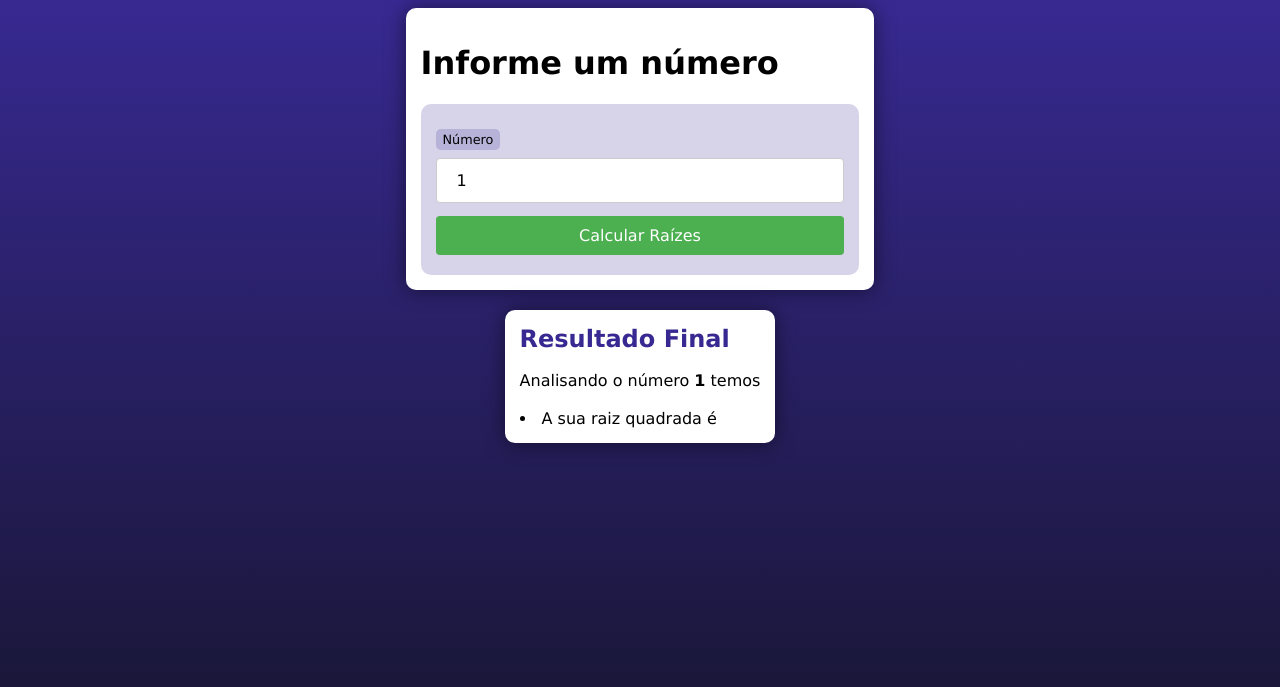
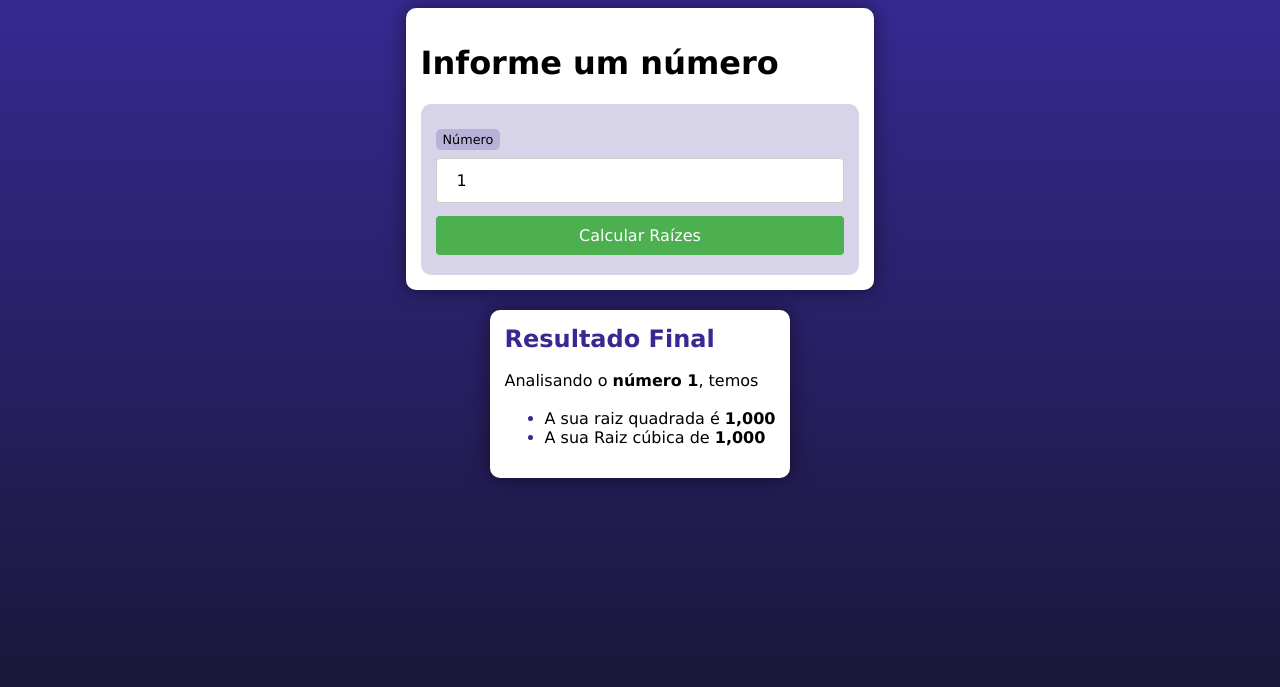
Before and after one commit to RubaoBonato/cursophp, a PHP site: page / in a window 1280 px wide. Shown: the top 687 px of the page. Run offline with PHP 8.4, Linux system fonts and the light colour scheme; data that the repository does not hold is empty.

Commit message:
desafio 8

```diff
--- a/desafio/d008/index.php
+++ b/desafio/d008/index.php
@@ -22,11 +22,11 @@
     <section>
         <h2>Resultado Final</h2>
         <?php
-        $rq = $num ** (1/2);
-        $rc = $num ** (1/3);
-        echo "<p>Analisando o número <strong>$numero</strong> temos </p>";
-        echo "<lu><li>A sua raiz quadrada é ";
-        ?>
+        $rq = $numero ** (1/2);
+        $rc = $numero ** (1/3);
+        echo "<p>Analisando o <strong>número $numero</strong>, temos </p>";
+        echo "<ul><li>A sua raiz quadrada é <strong>". number_format($rq, 3, ",",".") ."</strong></li>";
+        echo "<li>A sua Raiz cúbica de <strong>". number_format($rc, 3, ",",".") ."</strong></li></ul>";        ?>
     </section>
 </body>
 </html>
```
